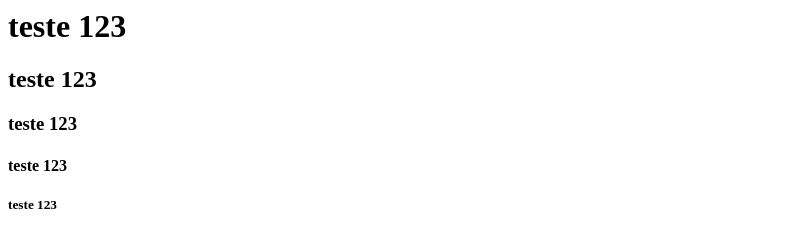
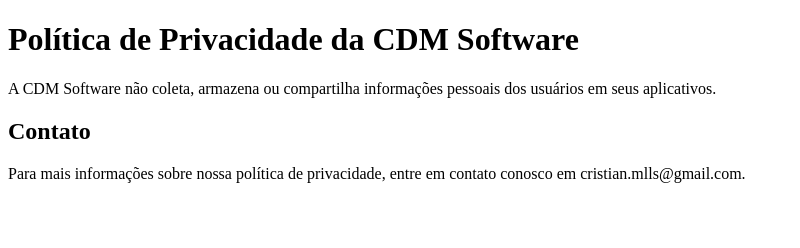
Before and after one commit to cristianms/politica_privacidade_app, a plain HTML site: page index.html in a window 1280 px wide. Shown: the whole page, without its empty margins (0-800 px from the left). Drawn offline with Linux system fonts and the light colour scheme.

Commit message:
Update index.html

```diff
--- a/index.html
+++ b/index.html
@@ -1,5 +1,12 @@
-<h1>teste 123</h1>
-<h2>teste 123</h2>
-<h3>teste 123</h3>
-<h4>teste 123</h4>
-<h5>teste 123</h5>
+<!DOCTYPE html>
+<html>
+<head>
+    <title>Política de Privacidade</title>
+</head>
+<body>
+    <h1>Política de Privacidade da CDM Software</h1>
+    <p>A CDM Software não coleta, armazena ou compartilha informações pessoais dos usuários em seus aplicativos.</p>
+    <h2>Contato</h2>
+    <p>Para mais informações sobre nossa política de privacidade, entre em contato conosco em cristian.mlls@gmail.com.</p>
+</body>
+</html>
```
